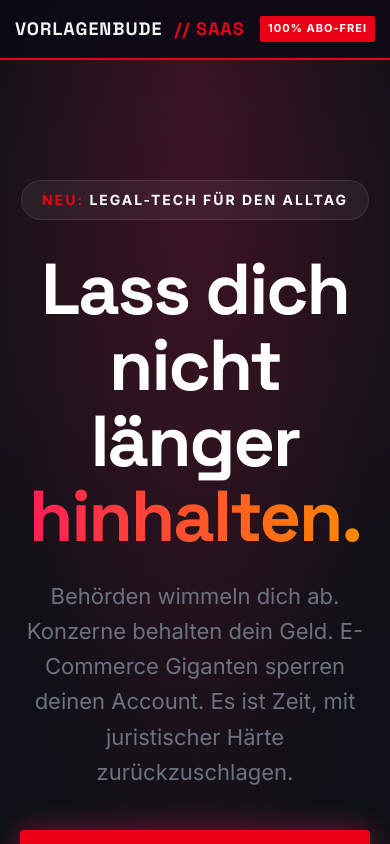
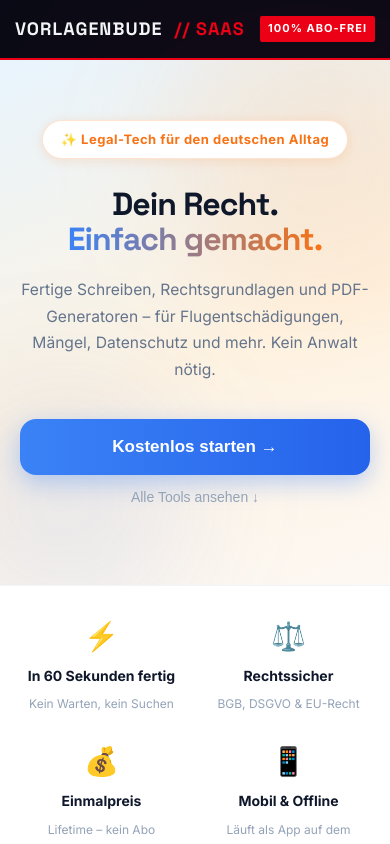
Before and after one commit to olli1270baok/RealLife, a Next.js app: page / in a window 390 px wide. Built offline with nearby package versions, Linux system fonts and the light colour scheme.

Commit message:
redesign: friendly blue/orange/sand landing page, mobile-first

```diff
--- a/src/app/page.tsx
+++ b/src/app/page.tsx
@@ -10,163 +10,266 @@ export default function LandingPage() {
   };
 
   return (
-    <div className="main-content" style={{ padding: '0', flex: 1, overflowY: 'auto', backgroundColor: '#0d1117' }}>
+    <div style={{ fontFamily: "'Inter', sans-serif", background: '#fdf8f3', color: '#1a2233', overflowX: 'hidden' }}>
 
-      {/* Hero Section */}
+      {/* ── HERO ── */}
       <section style={{
-        padding: '120px 20px',
+        background: 'linear-gradient(160deg, #e8f4fd 0%, #fef3e2 55%, #fdf8f3 100%)',
+        padding: '60px 20px 80px',
         textAlign: 'center',
         position: 'relative',
         overflow: 'hidden',
-        background: 'radial-gradient(ellipse at top, rgba(255, 30, 86, 0.15) 0%, #0d1117 70%)'
       }}>
-        <div style={{ position: 'absolute', top: '20%', left: '50%', transform: 'translate(-50%, -50%)', width: '800px', height: '400px', background: 'rgba(255,30,86,0.1)', filter: 'blur(150px)', borderRadius: '50%', pointerEvents: 'none' }}></div>
+        {/* Decorative blobs */}
+        <div style={{ position: 'absolute', top: '-60px', right: '-80px', width: '300px', height: '300px', borderRadius: '50%', background: 'rgba(251,146,60,0.12)', filter: 'blur(60px)', pointerEvents: 'none' }} />
+        <div style={{ position: 'absolute', bottom: '-40px', left: '-60px', width: '250px', height: '250px', borderRadius: '50%', background: 'rgba(59,130,246,0.10)', filter: 'blur(60px)', pointerEvents: 'none' }} />
 
-        <div style={{ position: 'relative', zIndex: 1, maxWidth: '1000px', margin: '0 auto' }}>
-          <div style={{ display: 'inline-block', background: 'rgba(255, 255, 255, 0.05)', color: 'white', padding: '8px 20px', borderRadius: '50px', fontSize: '14px', fontWeight: 'bold', letterSpacing: '2px', marginBottom: '32px', border: '1px solid rgba(255,255,255,0.1)', backdropFilter: 'blur(10px)', textTransform: 'uppercase' }}>
-            <span style={{ color: 'var(--accent-red)' }}>NEU:</span> Legal-Tech für den Alltag
+        <div style={{ position: 'relative', zIndex: 1, maxWidth: '680px', margin: '0 auto' }}>
+          {/* Badge */}
+          <div style={{
+            display: 'inline-flex', alignItems: 'center', gap: '8px',
+            background: '#fff', color: '#f97316',
+            padding: '8px 18px', borderRadius: '50px',
+            fontSize: '13px', fontWeight: 700, letterSpacing: '0.5px',
+            marginBottom: '28px', boxShadow: '0 2px 12px rgba(249,115,22,0.15)',
+            border: '1px solid rgba(249,115,22,0.2)'
+          }}>
+            ✨ Legal-Tech für den deutschen Alltag
           </div>
 
-          <h1 style={{ fontSize: '72px', margin: '0 auto 24px', lineHeight: '1.05', fontWeight: 900, letterSpacing: '-2px' }}>
-            Lass dich nicht länger <br/>
-            <span style={{
-              background: 'linear-gradient(90deg, #ff1e56 0%, #ff8a00 100%)',
-              WebkitBackgroundClip: 'text',
-              WebkitTextFillColor: 'transparent'
-            }}>hinhalten.</span>
+          <h1 style={{
+            fontSize: 'clamp(32px, 8vw, 58px)',
+            fontWeight: 900, lineHeight: 1.1,
+            marginBottom: '20px', letterSpacing: '-1px',
+            color: '#0f172a'
+          }}>
+            Dein Recht.<br />
+            <span style={{ background: 'linear-gradient(90deg, #3b82f6 0%, #f97316 100%)', WebkitBackgroundClip: 'text', WebkitTextFillColor: 'transparent' }}>
+              Einfach gemacht.
+            </span>
           </h1>
 
-          <p style={{ fontSize: '22px', color: 'var(--muted)', maxWidth: '650px', margin: '0 auto 40px', lineHeight: '1.6' }}>
-            Behörden wimmeln dich ab. Konzerne behalten dein Geld. E-Commerce Giganten sperren deinen Account. Es ist Zeit, mit juristischer Härte zurückzuschlagen.
+          <p style={{
+            fontSize: 'clamp(15px, 4vw, 19px)', color: '#64748b',
+            maxWidth: '540px', margin: '0 auto 36px', lineHeight: 1.7
+          }}>
+            Fertige Schreiben, Rechtsgrundlagen und PDF-Generatoren –
+            für Flugentschädigungen, Mängel, Datenschutz und mehr.
+            Kein Anwalt nötig.
           </p>
 
-          <div style={{ display: 'flex', justifyContent: 'center', gap: '20px', flexWrap: 'wrap' }}>
+          <div style={{ display: 'flex', flexDirection: 'column', gap: '14px', alignItems: 'center' }}>
             <button
               onClick={handleCheckout}
-              className="btn btn-primary"
-              style={{ padding: '18px 40px', fontSize: '18px', fontWeight: 600, letterSpacing: '1px', boxShadow: '0 0 30px rgba(255,30,86,0.4)', transition: 'all 0.3s ease' }}
+              style={{
+                width: '100%', maxWidth: '360px',
+                padding: '18px 32px', fontSize: '17px', fontWeight: 700,
+                background: 'linear-gradient(90deg, #3b82f6 0%, #2563eb 100%)',
+                color: '#fff', border: 'none', borderRadius: '16px',
+                cursor: 'pointer', boxShadow: '0 8px 24px rgba(59,130,246,0.35)',
+                transition: 'transform 0.2s, box-shadow 0.2s',
+              }}
+              onMouseEnter={e => { e.currentTarget.style.transform = 'translateY(-2px)'; e.currentTarget.style.boxShadow = '0 12px 32px rgba(59,130,246,0.45)'; }}
+              onMouseLeave={e => { e.currentTarget.style.transform = 'translateY(0)'; e.currentTarget.style.boxShadow = '0 8px 24px rgba(59,130,246,0.35)'; }}
             >
-              Jetzt Arsenal freischalten
+              Kostenlos starten →
             </button>
             <button
-              onClick={() => document.getElementById('features')?.scrollIntoView({ behavior: 'smooth' })}
-              className="btn"
-              style={{ padding: '18px 40px', fontSize: '18px', fontWeight: 600, backgroundColor: 'rgba(255,255,255,0.05)', border: '1px solid rgba(255,255,255,0.1)' }}
+              onClick={() => document.getElementById('tools')?.scrollIntoView({ behavior: 'smooth' })}
+              style={{
+                background: 'transparent', border: 'none',
+                color: '#94a3b8', fontSize: '14px', cursor: 'pointer',
+                textDecoration: 'underline', textDecorationColor: 'transparent',
+                transition: 'color 0.2s'
+              }}
+              onMouseEnter={e => e.currentTarget.style.color = '#64748b'}
+              onMouseLeave={e => e.currentTarget.style.color = '#94a3b8'}
             >
-              So funktioniert's ↓
+              Alle Tools ansehen ↓
             </button>
           </div>
         </div>
       </section>
 
-      {/* Stats / Trust Banner */}
-      <section style={{ borderTop: '1px solid rgba(255,255,255,0.05)', borderBottom: '1px solid rgba(255,255,255,0.05)', background: 'rgba(0,0,0,0.2)' }}>
-        <div style={{ maxWidth: '1200px', margin: '0 auto', display: 'flex', justifyContent: 'space-around', padding: '40px 20px', flexWrap: 'wrap', gap: '40px' }}>
-          <div style={{ textAlign: 'center' }}>
-            <div style={{ fontSize: '40px', marginBottom: '12px', opacity: 0.8 }}>⚡</div>
-            <strong style={{ display: 'block', fontSize: '24px', letterSpacing: '-1px' }}>Vollautomatisch</strong>
-            <span style={{ color: 'var(--muted)', fontSize: '15px' }}>KI & dynamische PDF-Generatoren</span>
-          </div>
-          <div style={{ textAlign: 'center' }}>
-            <div style={{ fontSize: '40px', marginBottom: '12px', opacity: 0.8 }}>⚖️</div>
-            <strong style={{ display: 'block', fontSize: '24px', letterSpacing: '-1px' }}>Rechtssicher</strong>
-            <span style={{ color: 'var(--muted)', fontSize: '15px' }}>BGB, DSGVO & StGB gestützt</span>
-          </div>
-          <div style={{ textAlign: 'center' }}>
-            <div style={{ fontSize: '40px', marginBottom: '12px', opacity: 0.8 }}>💎</div>
-            <strong style={{ display: 'block', fontSize: '24px', letterSpacing: '-1px' }}>100% Abo-frei</strong>
-            <span style={{ color: 'var(--muted)', fontSize: '15px' }}>Einmalig zahlen, Lifetime nutzen</span>
+      {/* ── TRUST STRIP ── */}
+      <section style={{ background: '#fff', borderTop: '1px solid #f1f5f9', borderBottom: '1px solid #f1f5f9', padding: '28px 20px' }}>
+        <div style={{
+          maxWidth: '900px', margin: '0 auto',
+          display: 'grid', gridTemplateColumns: 'repeat(auto-fit, minmax(160px, 1fr))',
+          gap: '24px', textAlign: 'center'
+        }}>
+          {[
+            { icon: '⚡', label: 'In 60 Sekunden fertig', sub: 'Kein Warten, kein Suchen' },
+            { icon: '⚖️', label: 'Rechtssicher', sub: 'BGB, DSGVO & EU-Recht' },
+            { icon: '💰', label: 'Einmalpreis', sub: 'Lifetime – kein Abo' },
+            { icon: '📱', label: 'Mobil & Offline', sub: 'Läuft als App auf dem Handy' },
+          ].map((item, i) => (
+            <div key={i}>
+              <div style={{ fontSize: '28px', marginBottom: '6px' }}>{item.icon}</div>
+              <strong style={{ display: 'block', fontSize: '14px', color: '#0f172a', marginBottom: '4px' }}>{item.label}</strong>
+              <span style={{ fontSize: '12px', color: '#94a3b8' }}>{item.sub}</span>
+            </div>
+          ))}
+        </div>
+      </section>
+
+      {/* ── TOOLS ── */}
+      <section id="tools" style={{ padding: '72px 20px', maxWidth: '900px', margin: '0 auto' }}>
+        <div style={{ textAlign: 'center', marginBottom: '48px' }}>
+          <h2 style={{ fontSize: 'clamp(24px, 6vw, 40px)', fontWeight: 800, color: '#0f172a', marginBottom: '14px' }}>
+            Deine Werkzeuge
+          </h2>
+          <p style={{ color: '#64748b', fontSize: '16px', maxWidth: '520px', margin: '0 auto' }}>
+            Spezialisierte Tools für die häufigsten Alltagsprobleme – sofort einsatzbereit.
+          </p>
+        </div>
+
+        <div style={{ display: 'grid', gridTemplateColumns: 'repeat(auto-fit, minmax(280px, 1fr))', gap: '20px' }}>
+          {[
+            { icon: '✈️', name: 'Flug-Rebell', desc: 'Bis zu 600 € Entschädigung für Verspätung & Annullierung. Airline-Ausreden widerlegen mit EuGH-Urteilen.', path: '/app/flug-rebell', color: '#3b82f6' },
+            { icon: '🚄', name: 'Bahn-Rebell', desc: 'Strafzettel trotz App-Ticket? Verpassten Anschluss? 9 fertige Schreiben für jede Bahn-Situation.', path: '/app/bahn-rebell', color: '#f97316' },
+            { icon: '📦', name: 'Retouren-Rebell', desc: 'Paketverlust beim Rückversand? Händler weigert sich? Erstattung erzwingen mit § 475 BGB.', path: '/app/retouren-rebell', color: '#10b981' },
+            { icon: '📋', name: 'Anzeigen-Cockpit', desc: 'Professionelle Anzeigen & Beschwerden für Ordnungsamt, Finanzamt, DSGVO und mehr.', path: '/app/anzeigen-cockpit', color: '#8b5cf6' },
+            { icon: '🛡️', name: 'Digital-Schutzschild', desc: 'Account gesperrt, Datenpanne, Spam-Mails. Deine digitalen Rechte mit einem Klick durchsetzen.', path: '/app/digital-schutzschild', color: '#ec4899' },
+            { icon: '🏥', name: 'Patienten-Rebell', desc: 'Pflegegrad abgelehnt? Widerspruch gegen MDK-Bescheide mit medizinisch-juristisch optimierten Texten.', path: '/app/patienten-rebell', color: '#14b8a6' },
+          ].map((tool, i) => (
+            <div
+              key={i}
+              onClick={() => router.push(tool.path)}
+              style={{
+                background: '#fff', border: '1px solid #f1f5f9',
+                borderRadius: '20px', padding: '28px',
+                cursor: 'pointer', transition: 'all 0.25s',
+                boxShadow: '0 1px 4px rgba(0,0,0,0.04)',
+              }}
+              onMouseEnter={e => {
+                e.currentTarget.style.boxShadow = `0 12px 32px rgba(0,0,0,0.10)`;
+                e.currentTarget.style.transform = 'translateY(-3px)';
+                e.currentTarget.style.borderColor = tool.color;
+              }}
+              onMouseLeave={e => {
+                e.currentTarget.style.boxShadow = '0 1px 4px rgba(0,0,0,0.04)';
+                e.currentTarget.style.transform = 'translateY(0)';
+                e.currentTarget.style.borderColor = '#f1f5f9';
+              }}
+            >
+              <div style={{
+                width: '52px', height: '52px', borderRadius: '14px',
+                background: `${tool.color}18`, display: 'flex',
+                alignItems: 'center', justifyContent: 'center',
+                fontSize: '28px', marginBottom: '18px'
+              }}>
+                {tool.icon}
+              </div>
+              <h3 style={{ fontSize: '18px', fontWeight: 700, color: '#0f172a', marginBottom: '10px' }}>{tool.name}</h3>
+              <p style={{ fontSize: '14px', color: '#64748b', lineHeight: 1.6 }}>{tool.desc}</p>
+              <div style={{ marginTop: '18px', color: tool.color, fontSize: '13px', fontWeight: 600 }}>
+                Tool öffnen →
+              </div>
+            </div>
+          ))}
+        </div>
+      </section>
+
+      {/* ── HOW IT WORKS ── */}
+      <section style={{ background: 'linear-gradient(135deg, #eff6ff 0%, #fff7ed 100%)', padding: '72px 20px' }}>
+        <div style={{ maxWidth: '680px', margin: '0 auto', textAlign: 'center' }}>
+          <h2 style={{ fontSize: 'clamp(22px, 5vw, 36px)', fontWeight: 800, color: '#0f172a', marginBottom: '48px' }}>
+            So einfach geht's
+          </h2>
+          <div style={{ display: 'flex', flexDirection: 'column', gap: '28px', textAlign: 'left' }}>
+            {[
+              { step: '1', icon: '🎯', title: 'Tool wählen', desc: 'Wähle das passende Tool für dein Anliegen – Flug, Bahn, Datenschutz und mehr.' },
+              { step: '2', icon: '✍️', title: 'Formular ausfüllen', desc: 'Fülle in 2 Minuten das geführte Formular aus. Kein juristisches Vorwissen nötig.' },
+              { step: '3', icon: '📄', title: 'PDF generieren', desc: 'Lade dein rechtssicheres Schreiben als PDF herunter – fertig zum Absenden.' },
+            ].map((step, i) => (
+              <div key={i} style={{
+                display: 'flex', gap: '20px', alignItems: 'flex-start',
+                background: '#fff', borderRadius: '18px', padding: '24px',
+                boxShadow: '0 2px 12px rgba(0,0,0,0.06)'
+              }}>
+                <div style={{
+                  width: '48px', height: '48px', borderRadius: '12px', flexShrink: 0,
+                  background: 'linear-gradient(135deg, #3b82f6, #f97316)',
+                  display: 'flex', alignItems: 'center', justifyContent: 'center',
+                  color: '#fff', fontWeight: 900, fontSize: '18px'
+                }}>
+                  {step.step}
+                </div>
+                <div>
+                  <h3 style={{ fontSize: '16px', fontWeight: 700, color: '#0f172a', marginBottom: '6px' }}>
+                    {step.icon} {step.title}
+                  </h3>
+                  <p style={{ fontSize: '14px', color: '#64748b', lineHeight: 1.6 }}>{step.desc}</p>
+                </div>
+              </div>
+            ))}
           </div>
         </div>
       </section>
 
-      {/* Feature Section */}
-      <section id="features" style={{ padding: '120px 20px', maxWidth: '1200px', margin: '0 auto' }}>
-        <div style={{ textAlign: 'center', marginBottom: '80px' }}>
-          <h2 style={{ fontSize: '48px', fontWeight: 800, letterSpacing: '-1px', marginBottom: '20px' }}>Deine neuen Superkräfte</h2>
-          <p style={{ color: 'var(--muted)', fontSize: '20px', maxWidth: '600px', margin: '0 auto' }}>Zugriff auf 36 spezialisierte Module, um deine Rechte knallhart durchzusetzen.</p>
-        </div>
-
-        <div style={{ display: 'grid', gridTemplateColumns: 'repeat(auto-fit, minmax(350px, 1fr))', gap: '30px' }}>
-          <div onClick={() => router.push('/app/retouren-rebell')} style={{ background: 'rgba(255,255,255,0.02)', border: '1px solid rgba(255,255,255,0.05)', borderRadius: '24px', padding: '40px', transition: 'transform 0.3s, borderColor 0.3s', cursor: 'pointer' }} onMouseEnter={e => e.currentTarget.style.borderColor = 'var(--accent-red)'} onMouseLeave={e => e.currentTarget.style.borderColor = 'rgba(255,255,255,0.05)'}>
-            <div style={{ fontSize: '48px', marginBottom: '20px' }}>📦</div>
-            <h3 style={{ fontSize: '24px', marginBottom: '16px' }}>Retouren-Rebell</h3>
-            <p style={{ color: 'var(--muted)', lineHeight: '1.6', fontSize: '16px' }}>Paketverlust beim Rückversand? Der Händler weigert sich? Zerstöre den "Zusteller-Trick" sofort mit § 475 BGB und erzwinge deine Erstattung per PDF-Generator.</p>
-          </div>
-
-          <div onClick={() => router.push('/app/bahn-rebell')} style={{ background: 'rgba(255,255,255,0.02)', border: '1px solid rgba(255,255,255,0.05)', borderRadius: '24px', padding: '40px', transition: 'transform 0.3s, borderColor 0.3s', cursor: 'pointer' }} onMouseEnter={e => e.currentTarget.style.borderColor = 'var(--accent-red)'} onMouseLeave={e => e.currentTarget.style.borderColor = 'rgba(255,255,255,0.05)'}>
-            <div style={{ fontSize: '48px', marginBottom: '20px' }}>🚄</div>
-            <h3 style={{ fontSize: '24px', marginBottom: '16px' }}>Bahn-Rebell</h3>
-            <p style={{ color: 'var(--muted)', lineHeight: '1.6', fontSize: '16px' }}>60€ Strafe trotz Ticket im DB Navigator? Verpasster Flug (Rail&Fly)? Hol dir mit 9 fertigen juristischen Schreiben dein Geld von der Bahn zurück.</p>
-          </div>
-
-          <div onClick={() => router.push('/app/flug-rebell')} style={{ background: 'rgba(255,255,255,0.02)', border: '1px solid rgba(255,255,255,0.05)', borderRadius: '24px', padding: '40px', transition: 'transform 0.3s, borderColor 0.3s', cursor: 'pointer' }} onMouseEnter={e => e.currentTarget.style.borderColor = 'var(--accent-red)'} onMouseLeave={e => e.currentTarget.style.borderColor = 'rgba(255,255,255,0.05)'}>
-            <div style={{ fontSize: '48px', marginBottom: '20px' }}>✈️</div>
-            <h3 style={{ fontSize: '24px', marginBottom: '16px' }}>Flug-Rebell</h3>
-            <p style={{ color: 'var(--muted)', lineHeight: '1.6', fontSize: '16px' }}>Flugverspätung oder Annullierung? Koffer weg? Zerstöre Ausreden der Airline (Wetter, Streik) mit der integrierten EuGH-Datenbank und forder 600€ ein.</p>
-          </div>
-
-          <div style={{ background: 'rgba(255,255,255,0.02)', border: '1px solid rgba(255,255,255,0.05)', borderRadius: '24px', padding: '40px', transition: 'transform 0.3s', cursor: 'default' }}>
-            <div style={{ fontSize: '48px', marginBottom: '20px' }}>🛒</div>
-            <h3 style={{ fontSize: '24px', marginBottom: '16px' }}>Amazon-Spezial</h3>
-            <p style={{ color: 'var(--muted)', lineHeight: '1.6', fontSize: '16px' }}>Konto grundlos gesperrt? Gutscheinguthaben eingefroren? Wehre dich erfolgreich gegen KI-Sperrungen mit harten DSGVO-Forderungen.</p>
-          </div>
-
-          <div style={{ background: 'rgba(255,255,255,0.02)', border: '1px solid rgba(255,255,255,0.05)', borderRadius: '24px', padding: '40px', transition: 'transform 0.3s', cursor: 'default' }}>
-            <div style={{ fontSize: '48px', marginBottom: '20px' }}>🏥</div>
-            <h3 style={{ fontSize: '24px', marginBottom: '16px' }}>Patienten-Bollwerk</h3>
-            <p style={{ color: 'var(--muted)', lineHeight: '1.6', fontSize: '16px' }}>Pflegegrad oder GdB abgelehnt? Nutze medizinisch-juristisch optimierte Widersprüche, die den MDK und Versorgungsämter einknicken lassen.</p>
-          </div>
-        </div>
-      </section>
-
-      {/* CTA / Pricing Box */}
-      <section style={{ padding: '80px 20px 140px', maxWidth: '1000px', margin: '0 auto' }}>
+      {/* ── PRICING CTA ── */}
+      <section style={{ padding: '72px 20px', textAlign: 'center' }}>
         <div style={{
-          background: 'linear-gradient(145deg, rgba(255,30,86,0.1) 0%, rgba(20,10,15,0.8) 100%)',
-          border: '1px solid rgba(255,30,86,0.3)',
-          borderRadius: '32px',
-          padding: '60px',
-          textAlign: 'center',
-          boxShadow: '0 40px 100px -20px rgba(255,30,86,0.2)',
-          position: 'relative',
-          overflow: 'hidden'
+          maxWidth: '480px', margin: '0 auto',
+          background: '#fff', borderRadius: '28px',
+          padding: '48px 32px', boxShadow: '0 24px 64px rgba(59,130,246,0.12)',
+          border: '1px solid #e0eaff'
         }}>
-          <div style={{ position: 'absolute', top: 0, left: 0, right: 0, height: '4px', background: 'linear-gradient(90deg, transparent, var(--accent-red), transparent)' }}></div>
-          <h2 style={{ fontSize: '40px', fontWeight: 800, marginBottom: '16px' }}>Werde zum Master-User</h2>
-          <p style={{ fontSize: '20px', color: 'var(--muted)', marginBottom: '40px' }}>
-            Hör auf, dich wehrlos zu fühlen. Einmaliger Preis. Keine Abofalle.
+          <div style={{ fontSize: '40px', marginBottom: '12px' }}>🎉</div>
+          <h2 style={{ fontSize: 'clamp(22px, 5vw, 32px)', fontWeight: 800, color: '#0f172a', marginBottom: '12px' }}>
+            Starte heute
+          </h2>
+          <p style={{ color: '#64748b', fontSize: '15px', marginBottom: '32px', lineHeight: 1.6 }}>
+            Einmaliger Preis. Kein Abo. Kein Kleingedrucktes.<br />Lifetime-Zugang zu allen Tools.
           </p>
 
-          <div style={{ fontSize: '64px', fontWeight: 900, marginBottom: '40px', display: 'flex', justifyContent: 'center', alignItems: 'center', gap: '12px' }}>
-            19 <span style={{ fontSize: '32px', color: 'var(--muted)' }}>€</span>
-            <span style={{ background: 'rgba(255,255,255,0.1)', padding: '6px 12px', borderRadius: '12px', fontSize: '14px', alignSelf: 'center', color: '#fff' }}>Lifetime</span>
+          <div style={{ marginBottom: '28px' }}>
+            <span style={{ fontSize: '56px', fontWeight: 900, color: '#0f172a', letterSpacing: '-2px' }}>19</span>
+            <span style={{ fontSize: '24px', color: '#64748b', marginLeft: '4px' }}>€</span>
+            <div style={{
+              display: 'inline-block', marginLeft: '12px',
+              background: '#fef3c7', color: '#d97706',
+              padding: '4px 12px', borderRadius: '30px', fontSize: '12px', fontWeight: 700
+            }}>
+              Lifetime
+            </div>
           </div>
 
           <button
             onClick={handleCheckout}
-            className="btn btn-primary"
-            style={{ padding: '24px 60px', fontSize: '20px', fontWeight: 700, borderRadius: '100px', width: '100%', maxWidth: '400px' }}
+            style={{
+              width: '100%', padding: '18px 24px', fontSize: '17px', fontWeight: 700,
+              background: 'linear-gradient(90deg, #3b82f6 0%, #2563eb 100%)',
+              color: '#fff', border: 'none', borderRadius: '14px',
+              cursor: 'pointer', boxShadow: '0 8px 24px rgba(59,130,246,0.30)',
+              marginBottom: '16px'
+            }}
           >
-            Jetzt Account erstellen
+            Account erstellen →
           </button>
-
-          <p style={{ marginTop: '24px', color: 'var(--muted)', fontSize: '14px' }}>
-            Sichere Bezahlung über Stripe. Vollautomatischer Zugang.
+          <p style={{ color: '#94a3b8', fontSize: '12px' }}>
+            🔒 Sichere Zahlung via Stripe · Sofort-Zugang
           </p>
         </div>
       </section>
 
-      {/* Footer */}
-      <footer style={{ borderTop: '1px solid rgba(255,255,255,0.05)', padding: '40px 20px', textAlign: 'center', background: 'rgba(0,0,0,0.3)' }}>
-        <div style={{ display: 'flex', justifyContent: 'center', gap: '24px', flexWrap: 'wrap', marginBottom: '16px' }}>
-          <a href="/impressum" style={{ color: 'var(--muted)', textDecoration: 'none', fontSize: '14px' }}>Impressum</a>
-          <a href="/datenschutz" style={{ color: 'var(--muted)', textDecoration: 'none', fontSize: '14px' }}>Datenschutz</a>
-          <a href="/agb" style={{ color: 'var(--muted)', textDecoration: 'none', fontSize: '14px' }}>AGB & Widerruf</a>
+      {/* ── FOOTER ── */}
+      <footer style={{
+        background: '#f8fafc', borderTop: '1px solid #e2e8f0',
+        padding: '32px 20px', textAlign: 'center'
+      }}>
+        <div style={{ display: 'flex', justifyContent: 'center', gap: '24px', flexWrap: 'wrap', marginBottom: '14px' }}>
+          {[['Impressum', '/impressum'], ['Datenschutz', '/datenschutz'], ['AGB & Widerruf', '/agb']].map(([label, href]) => (
+            <a key={href} href={href} style={{ color: '#94a3b8', textDecoration: 'none', fontSize: '13px' }}
+              onMouseEnter={e => e.currentTarget.style.color = '#64748b'}
+              onMouseLeave={e => e.currentTarget.style.color = '#94a3b8'}
+            >{label}</a>
+          ))}
         </div>
-        <div style={{ color: 'var(--muted)', fontSize: '12px', opacity: 0.6 }}>
-          © {new Date().getFullYear()} Baokmedia. Alle Rechte vorbehalten. Die bereitgestellten Generatoren und Vorlagen ersetzen keine individuelle Rechtsberatung.
-        </div>
+        <p style={{ color: '#cbd5e1', fontSize: '12px' }}>
+          © {new Date().getFullYear()} Baokmedia · Die Vorlagen ersetzen keine individuelle Rechtsberatung.
+        </p>
       </footer>
 
     </div>
```
